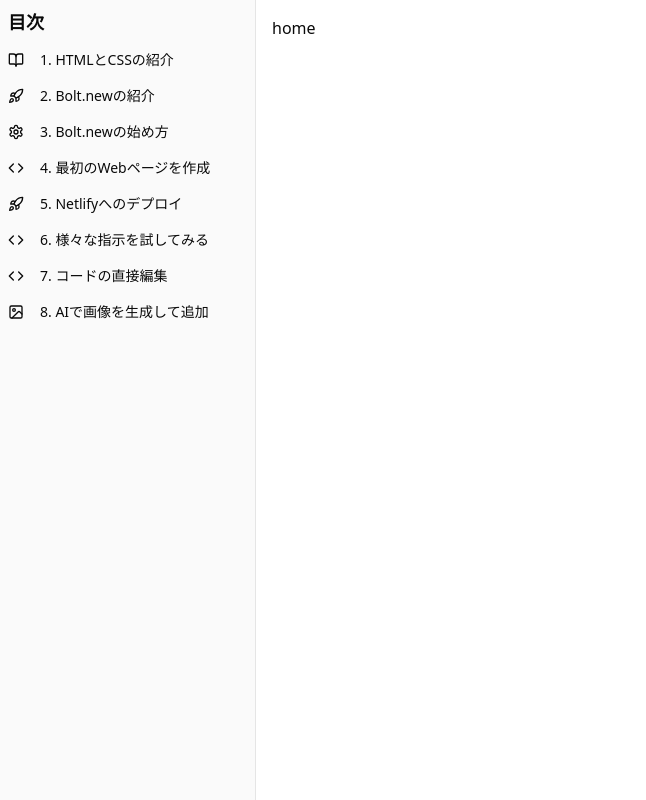
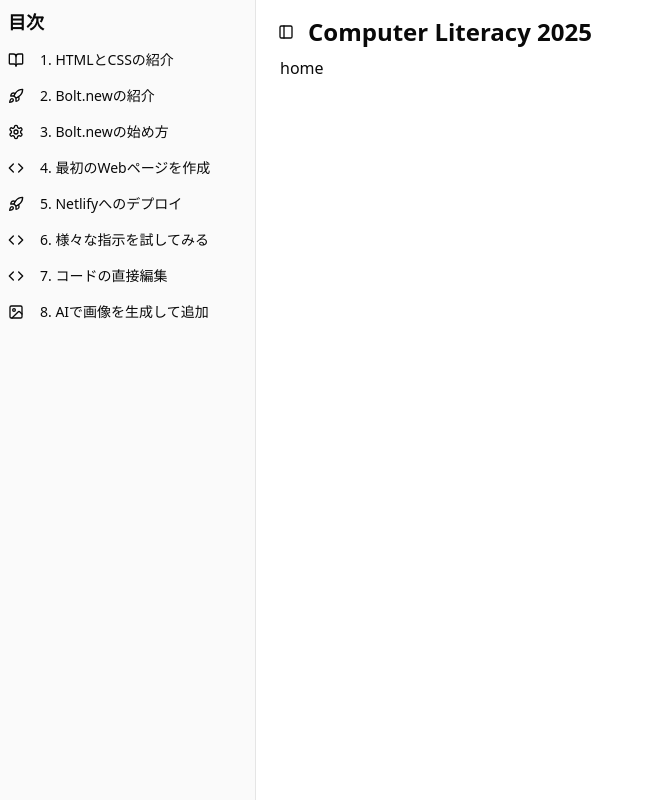
Before and after one commit to zundemy/root, a Next.js app: page / in a window 1280 px wide. Shown: the whole page, without its empty margins (0-646 px from the left). Built offline with nearby package versions, Linux system fonts and the light colour scheme.

Commit message:
header追加

```diff
--- a/src/app/layout.tsx
+++ b/src/app/layout.tsx
@@ -1,7 +1,7 @@
 import type { Metadata } from "next";
 import "./globals.css";
 import { AppSidebar } from "@/components/app-sidebar";
-import { SidebarProvider } from "@/components/ui/sidebar";
+import { SidebarProvider, SidebarTrigger } from "@/components/ui/sidebar";
 
 export const metadata: Metadata = {
 	title: "bolt tutorial",
@@ -19,7 +19,15 @@ export default function RootLayout({
 				<SidebarProvider>
 					<div className="flex min-h-screen">
 						<AppSidebar />
-						<main className="flex-1 p-4">{children}</main>
+						<main className="flex-1 p-4">
+							<header className="flex items-center space-x-2">
+								<SidebarTrigger />
+								<span className="text-2xl font-bold">
+									Computer Literacy 2025
+								</span>
+							</header>
+							<div className="p-2">{children}</div>
+						</main>
 					</div>
 				</SidebarProvider>
 			</body>
```
